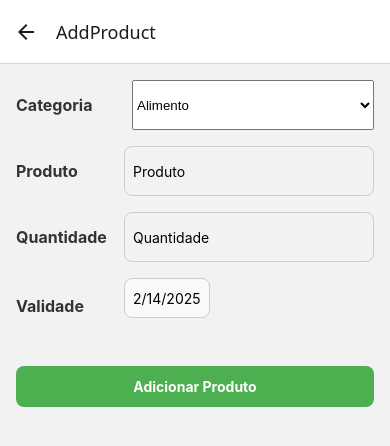
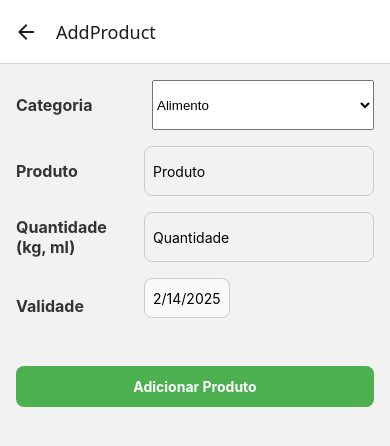
Before and after one commit to pedroalefeix/donation-management, a React Native app: screen /AddProduct in a window 390 px wide. Shown: the top 446 px of the page. Built offline with nearby package versions, Linux system fonts and the light colour scheme.

Commit message:
ajustes finais

```diff
--- a/src/styles/styles.js
+++ b/src/styles/styles.js
@@ -67,7 +67,7 @@ const styles = StyleSheet.create({
 		fontWeight: "bold",
 		marginRight: 8,
 		color: "#333",
-		width: 100,
+		width: 120,
 	},
 	inputContainer: {
 		flexDirection: "row",
--- a/src/views/AddProductScreen.js
+++ b/src/views/AddProductScreen.js
@@ -95,7 +95,7 @@ const AddProductScreen = ({ navigation }) => {
 
 			{/* Quantity */}
 			<View style={styles.inputContainer}>
-				<Text style={styles.label}>Quantidade</Text>
+				<Text style={styles.label}>Quantidade (kg, ml)</Text>
 				<TextInput
 					style={styles.input}
 					placeholder="Quantidade"
--- a/src/views/HomeScreen.js
+++ b/src/views/HomeScreen.js
@@ -83,7 +83,7 @@ const HomeScreen = ({ navigation }) => {
 		>
 			<Text style={styles.listText}>
 				Produto: {formatProductName(item.product)} --- Categoria:{" "}
-				{formatCategory(item.category)} --- Quantidade Total:{" "}
+				{formatCategory(item.category)} --- Quantidade Total (kg, ml):{" "}
 				{item.quantity}
 			</Text>
 		</TouchableOpacity>
```
